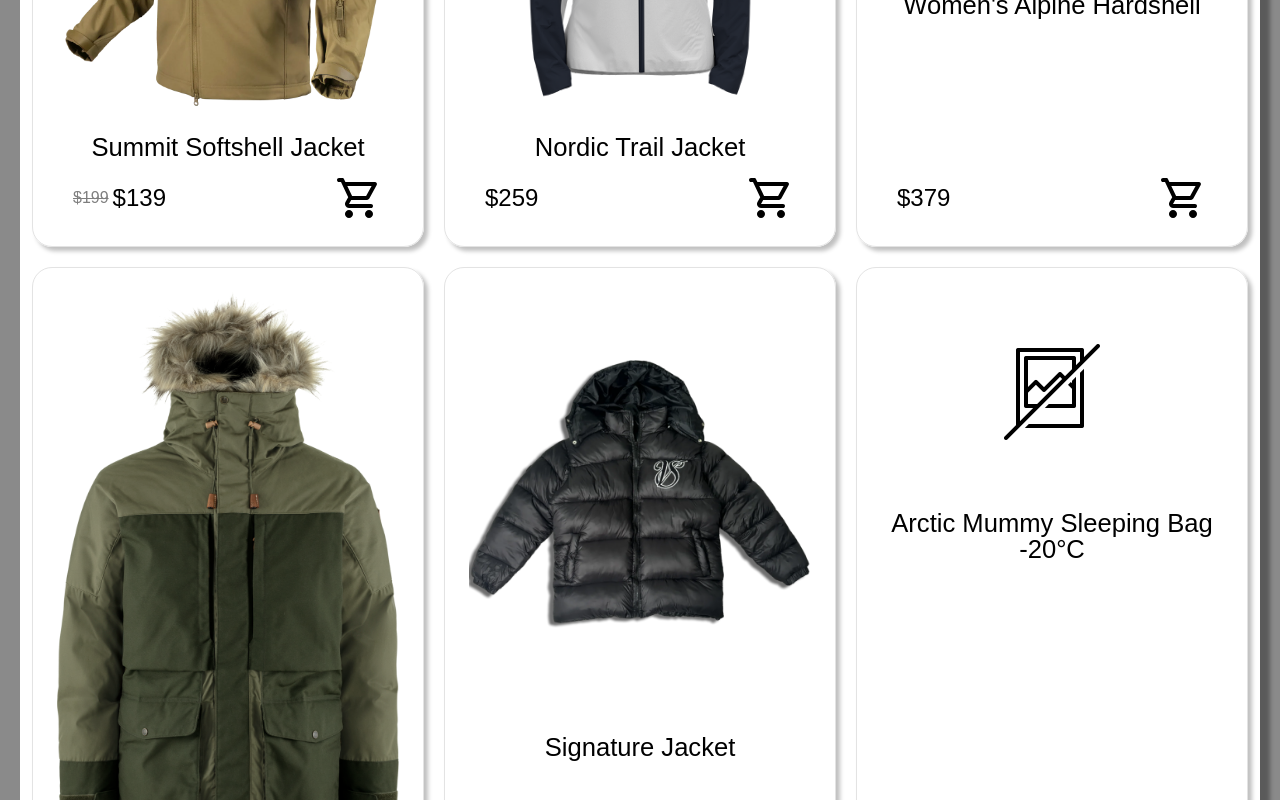
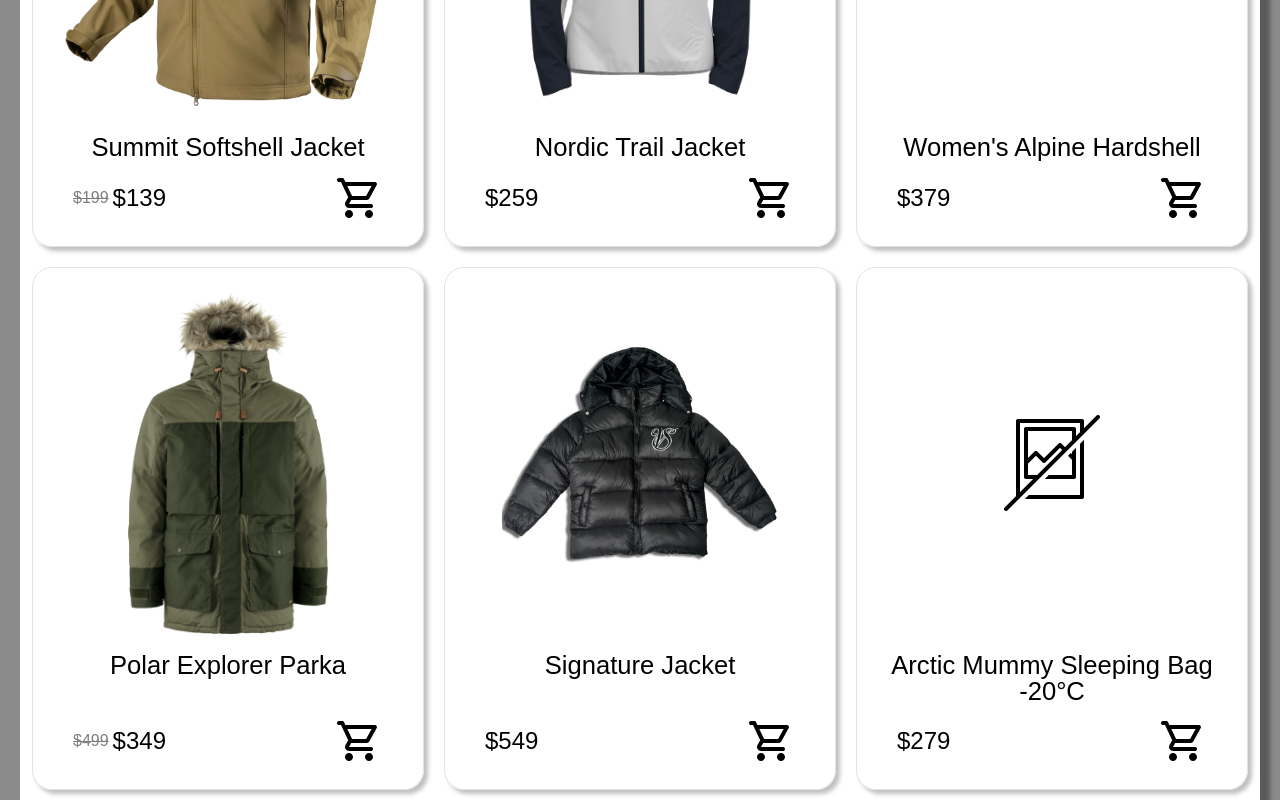
Before and after one commit to samobutniy-1/Arctic-Owl-the-online-shop, a React (Vite) app in the folder ArcticOwl/: page / in a window 1280 px wide. Shown: the part 2400-3200 px from the top of the page. Built offline with nearby package versions, Linux system fonts and the light colour scheme; data requests are answered from the project's data file; a web font is replaced by a local one.

Commit message:
feat(products-section): add adaptive styles

```diff
--- a/ArcticOwl/src/components/products/ProductsSection.jsx
+++ b/ArcticOwl/src/components/products/ProductsSection.jsx
@@ -22,7 +22,6 @@ export const ProductsSection = forwardRef(function ProductsSection(
       const response = await axios.get("http://localhost:3001/products");
       setProducts(response.data);
     };
-
     getProducts();
   }, []);
 
@@ -36,20 +35,20 @@ export const ProductsSection = forwardRef(function ProductsSection(
             </div>
           ) : (
             <ul className="products-section__list">
-              {filteredProducts.map((product) => {
-                return (
+              {filteredProducts.map((product) => (
                 <li key={product.id} className="products-section__item">
                   <article className="products-section__product product">
                     <Link to={`/product-details/${product.id}`}>
+                      <div className="product__img-wrapper">
                         <img
                           loading="lazy"
                           className="product__img"
                           src={product.image || "../../images/no-image.png"}
                           alt="product image"
                         />
+                      </div>
                       <h3 className="product__title">{product.name}</h3>
                     </Link>
-
                     <div className="product__footer">
                       <div className="product__price-container">
                         {product.salePrice ? (
@@ -67,7 +66,6 @@ export const ProductsSection = forwardRef(function ProductsSection(
                           </span>
                         )}
                       </div>
-
                       <button
                         className="product__add-btn"
                         onClick={() => addToCart(product)}
@@ -79,8 +77,7 @@ export const ProductsSection = forwardRef(function ProductsSection(
                     </div>
                   </article>
                 </li>
-                );
-              })}
+              ))}
             </ul>
           )}
         </div>
--- a/ArcticOwl/src/styles/sections/_products-section.scss
+++ b/ArcticOwl/src/styles/sections/_products-section.scss
@@ -1,47 +1,185 @@
-@use "../variables/colors" as *;
-@use "../variables/shadows" as *;
+@use "../variables" as *;
+@use "../utils/functions" as *;
 
 .products-section {
-  &__container {
-  }
   &__content {
     background-color: $primary-color-light;
-    border-radius: 16px;
-    padding: 50px 12px;
+    border-radius: em(16);
+    padding: em(50) em(12);
     box-shadow: $shadow;
+    @media (max-width: $laptop) {
+      padding: em(30) em(12);
+    }
   }
+
   &__list {
     display: grid;
+    justify-content: center;
+    grid-template-columns: repeat(auto-fit, minmax(em(320), 1fr));
+    gap: em(20);
 
-    justify-content: center;
-    grid-template-columns: repeat(auto-fit, minmax(390px, 1fr));
-    gap: 20px;
+    @media (max-width: $desktop) {
+      grid-template-columns: repeat(3, 1fr);
+    }
+
+    @media (max-width: $laptop) {
+      grid-template-columns: repeat(2, 1fr);
+      grid-template-columns: repeat(auto-fit, minmax(em(240), 1fr));
+    }
+
+    @media (max-width: $mobile) {
+      grid-template-columns: 1fr;
+    }
   }
+
   &__no-results {
     display: flex;
     align-items: center;
     justify-content: center;
-    min-height: 300px;
+    min-height: em(300);
     text-align: center;
 
     p {
-      font-size: 20px;
+      font-size: rem(20);
       color: $text-color;
       margin: 0;
-
-      @media (max-width: 768px) {
-        font-size: 16px;
-      }
     }
   }
+
   &__item {
+    display: flex;
+    align-items: stretch;
+    box-shadow: $products-shadow;
+    border-radius: em(20);
+    border: 1px solid $border-color;
+    padding: em(24);
+
+    @media (max-width: $tablet) {
+      padding: em(16);
+    }
+
+    @media (max-width: $mobile) {
+      padding: em(12);
+    }
+  }
+}
+
+.product {
+  display: flex;
+  flex-direction: column;
+  width: 100%;
+  text-align: center;
+  height: 100%;
+
+  &__img-wrapper {
+    width: 100%;
+    aspect-ratio: 1 / 1;
     display: flex;
     align-items: center;
     justify-content: center;
-    box-shadow: $products-shadow;
+    flex-shrink: 0;
+    overflow: hidden;
+    @media (max-width: $tablet) {
+      max-height: 250px;
+    }
+  }
 
-    border-radius: 20px;
-    border: 1px solid $border-color;
-    padding: 24px;
+  &__img {
+    max-width: 100%;
+    max-height: 100%;
+    object-fit: contain;
+  }
+
+  &__title {
+    font-size: clamp(rem(20), 2vw, rem(32));
+    margin: em(24, 32) 0 em(16, 32);
+    flex-grow: 1;
+    display: -webkit-box;
+    -webkit-box-orient: vertical;
+    overflow: hidden;
+    text-overflow: ellipsis;
+    -webkit-line-clamp: 2;
+
+    @media (max-width: $laptop) {
+      -webkit-line-clamp: 2;
+    }
+
+    @media (max-width: $tablet) {
+      margin: em(32, 32) 0 em(24, 32);
+    }
+
+    @media (max-width: $mobile) {
+      -webkit-line-clamp: unset;
+      margin: em(40, 32) 0 em(28, 32);
+    }
+  }
+
+  &__footer {
+    display: flex;
+    align-items: center;
+    justify-content: space-between;
+    width: 100%;
+    padding: 0 em(16);
+    gap: em(16);
+    margin-top: auto;
+
+    @media (max-width: $tablet) {
+      padding: 0 em(8);
+      gap: em(8);
+    }
+
+    @media (max-width: $mobile) {
+      padding: 0 em(16);
+      gap: em(16);
+    }
+  }
+
+  &__price-container {
+    display: flex;
+    gap: em(4);
+    align-items: center;
+
+    @media (max-width: $tablet) {
+      font-size: rem(14);
+    }
+
+    @media (max-width: $mobile) {
+      font-size: rem(16);
+    }
+  }
+
+  &__old-price {
+    font-size: rem(16);
+    opacity: 0.5;
+
+    @media (max-width: $tablet) {
+      font-size: rem(12);
+    }
+
+    @media (max-width: $mobile) {
+      font-size: rem(16);
+    }
+  }
+
+  &__add-btn {
+    background-color: transparent;
+    width: em(48);
+    height: em(48);
+    flex-shrink: 0;
+
+    @media (max-width: $tablet) {
+      width: em(36);
+      height: em(36);
+    }
+
+    @media (max-width: $mobile) {
+      width: em(48);
+      height: em(48);
+    }
+  }
+
+  &__cart-icon {
+    width: 100%;
+    height: 100%;
   }
 }
```
Lines whose indentation alone changed are shown as unchanged.
